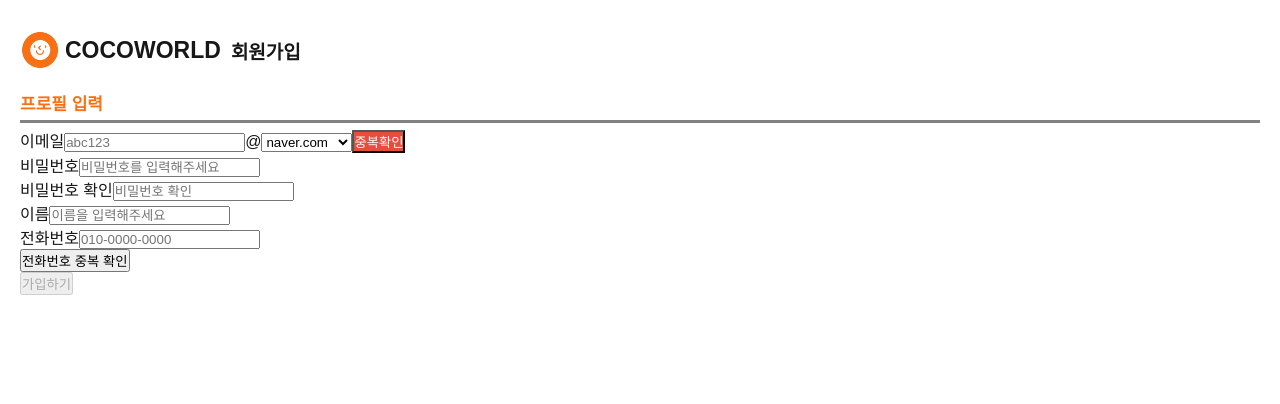
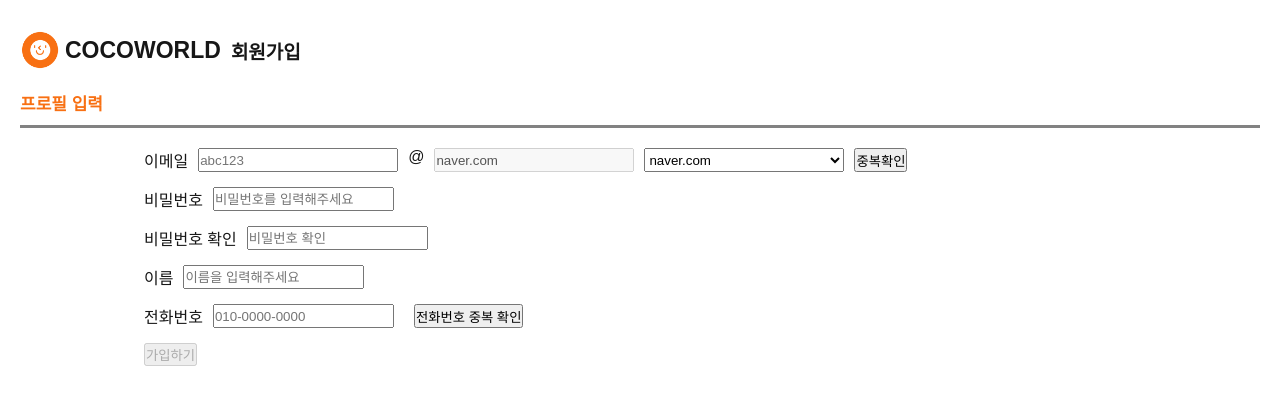
Before and after one commit to Team-COCOs/COCO_FrontEnd, a Next.js app: page /sign in a window 1280 px wide. Shown: the top 404 px of the page. Built offline with nearby package versions, Linux system fonts and the light colour scheme; no server answers; a web font is replaced by a local one.

Commit message:
feat: 회원가입

```diff
--- a/src/components/MainPage/ProfilePart/Login/index.tsx
+++ b/src/components/MainPage/ProfilePart/Login/index.tsx
@@ -50,9 +50,8 @@ const ProfilePart = () => {
           });
 
           console.log("로그인 대답: ", res.data);
-          console.log("dispatch 용: ", res.data.user);
 
-          dispatch(setReduxUser(res.data.user));
+          dispatch(setReduxUser(res.data));
 
           window.location.reload();
         })
--- a/src/features/Sign/index.tsx
+++ b/src/features/Sign/index.tsx
@@ -5,6 +5,7 @@ import { useFormik } from "formik";
 import axios from "axios";
 import { Router, useRouter } from "next/router";
 import Cookies from "js-cookie";
+
 import {
   validateEmail,
   validateName,
@@ -171,11 +172,10 @@ const SignPage = () => {
 
           return axios.post("http://15.164.52.122/users/userCheck", {
             user_id: userId,
-            term: "이용약관",
           });
         })
         .then(() => {
-          router.push("/login");
+          router.push("/");
         })
         .catch((error) => {
           console.error("회원가입 또는 이용약관 저장 실패:", error);
@@ -185,28 +185,43 @@ const SignPage = () => {
   return (
     <SignFormStyled className={clsx("Sign_wrap")}>
       <Logo type="sign" />
+
+      <b className="Sign_text"> 프로필 입력</b>
+
       <form className="Sign_container" onSubmit={formik.handleSubmit}>
-        <b className="Sign_text"> 프로필 입력</b>
         <div className="Sign_line"></div>
 
-        <div className="joinform-divcontainer">
-          <div className="join-div">
+        <div className="Sign_form">
+          <div className="Sign_div">
             <label htmlFor="email">이메일</label>
             <input
               type="text"
+              className="Sign_input"
               placeholder="abc123"
               value={localPart}
               onChange={(e) => setLocalPart(e.target.value)}
             />
             <span>@</span>
-            {!useCustomDomain ? (
+            <input
+              type="text"
+              className="Sign_input"
+              placeholder="example.com"
+              value={domain}
+              onChange={(e) => setCustomDomain(e.target.value)}
+              onBlur={() => {
+                if (!customDomain) setUseCustomDomain(false);
+              }}
+              disabled={!useCustomDomain}
+            />
             <select
+              className="Sign_input"
               value={domain}
               onChange={(e) => {
                 if (e.target.value === "custom") {
                   setUseCustomDomain(true);
                   setCustomDomain("");
                 } else {
+                  setUseCustomDomain(false);
                   setDomain(e.target.value);
                 }
               }}
@@ -216,22 +231,11 @@ const SignPage = () => {
               <option value="hanmail.net">hanmail.net</option>
               <option value="custom">직접입력</option>
             </select>
-            ) : (
-              <input
-                type="text"
-                placeholder="example.com"
-                value={customDomain}
-                onChange={(e) => setCustomDomain(e.target.value)}
-                onBlur={() => {
-                  if (!customDomain) setUseCustomDomain(false);
-                }}
-              />
-            )}
 
             <button
               type="button"
               onClick={() => handleDuplicateCheck("email")}
-              style={{ backgroundColor: "#e74c3c", color: "white" }}
+              className="Sign_checkBtn"
             >
               중복확인
             </button>
@@ -246,7 +250,7 @@ const SignPage = () => {
 
             <div className="join-errormessage">{emailError}</div>
           </div>
-          <div className="join-div">
+          <div className="Sign_div">
             <label htmlFor="password">비밀번호</label>
             <input
               className="joinform-input"
@@ -261,7 +265,7 @@ const SignPage = () => {
             />
             <div className="join-errormessage">{passwordError}</div>
           </div>
-          <div className="join-div">
+          <div className="Sign_div">
             <label htmlFor="passwordCheck">비밀번호 확인</label>
             <input
               className="joinform-input"
@@ -276,7 +280,7 @@ const SignPage = () => {
             />
             <div className="join-errormessage">{passwordCheckError}</div>
           </div>
-          <div className="join-div">
+          <div className="Sign_div">
             <label htmlFor="name">이름</label>
             <input
               className="joinform-input"
@@ -291,7 +295,7 @@ const SignPage = () => {
             />
             <div className="join-errormessage">{nameError}</div>
           </div>
-          <div className="join-div">
+          <div className="Sign_div">
             <label htmlFor="phone">전화번호</label>
             <input
               className="joinform-input"
--- a/src/features/Sign/styled.ts
+++ b/src/features/Sign/styled.ts
@@ -10,15 +10,17 @@ export const SignFormStyled = styled.div`
     padding: 30px 20px;
     gap: 20px;
 
+    .Sign_text {
+      font-size: 17px;
+      margin-bottom: -15px;
+      color: ${({ theme }) => theme.colors.mainColor};
+    }
+
     .Sign_container {
       width: 100%;
       display: flex;
       flex-direction: column;
-
-      .Sign_text {
-        font-size: 17px;
-        color: ${({ theme }) => theme.colors.mainColor};
-      }
+      align-items: center;
 
       .Sign_line {
         width: 100%;
@@ -26,6 +28,23 @@ export const SignFormStyled = styled.div`
         background-color: rgb(130, 130, 130);
         margin: 5px 0;
       }
+
+      .Sign_form {
+        margin-top: 15px;
+        width: 80%;
+        gap: 15px;
+        display: flex;
+        flex-direction: column;
+
+        .Sign_div {
+          display: flex;
+          gap: 10px;
+        }
+
+        .Sign_input {
+          width: 200px;
+        }
+      }
     }
   }
 `;
```
Lines whose indentation alone changed are shown as unchanged.
